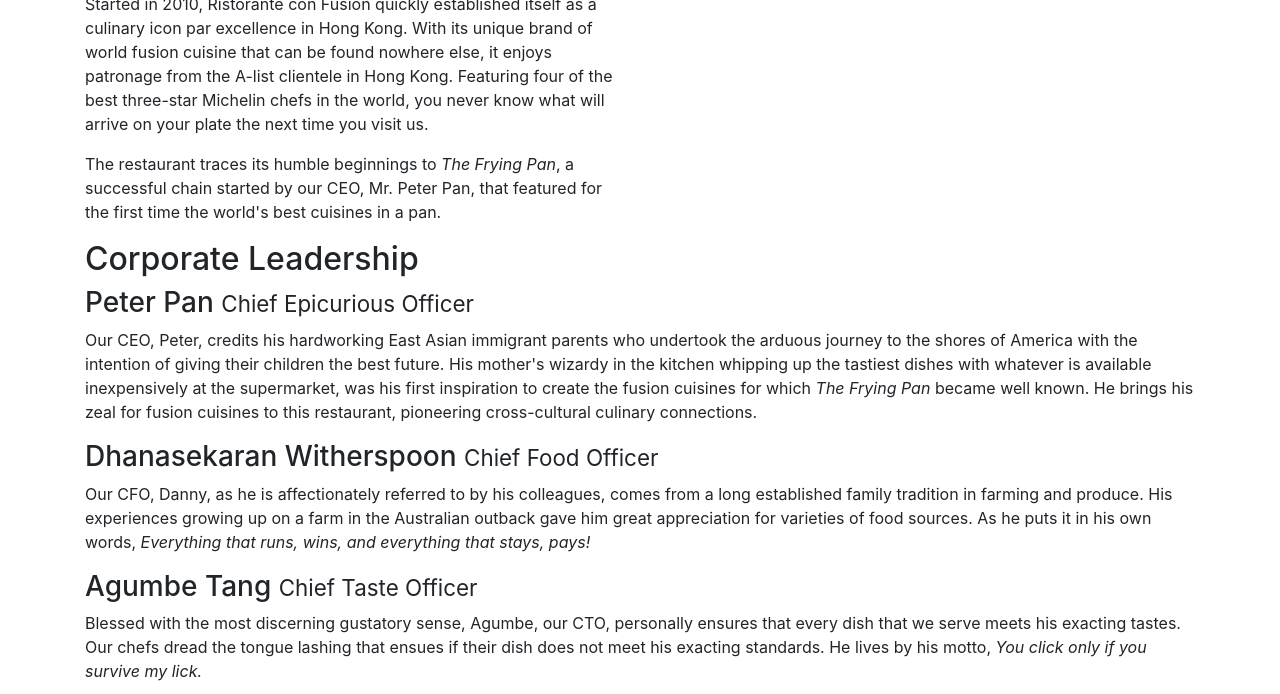
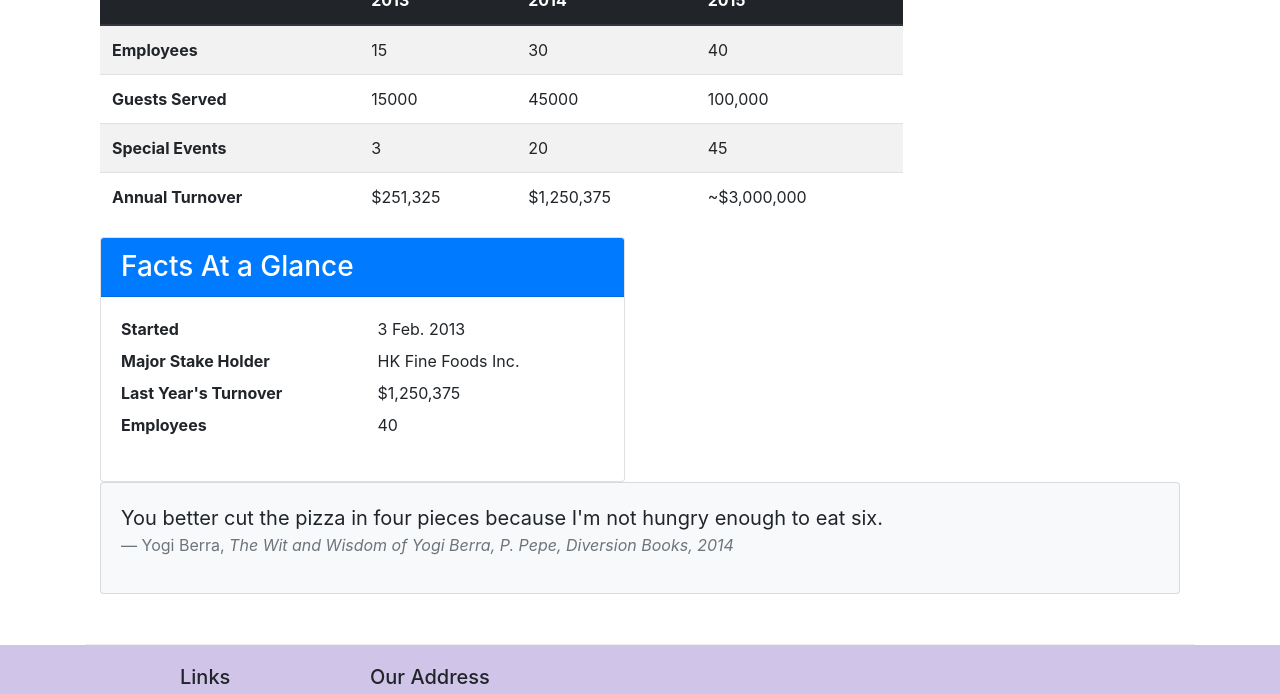
Before and after one commit to hieutrvan02/DemoBoostrap, a website: page aboutus.html in a window 1280 px wide. Shown: the part 519-1213 px from the top of the page. Drawn offline with nearby package versions, Linux system fonts and the light colour scheme.

Commit message:
Tables and Cards

```diff
--- a/aboutus.html
+++ b/aboutus.html
@@ -53,92 +53,91 @@
         </div>
     </header>
 
-    <div class="container">
-        <ol class="col-12 breadcrumb">
-            <li class="breadcrumb-item"><a href="./index.html">Home</a></li>
-            <li class="breadcrumb-item active">About Us</li>
-        </ol>
-        <div class="row">
-            <div class="col-12">
-                <h3>About Us</h3>
-                <hr>
+    <section>
+        <div class="container">
+            <div class="row">
+                <ol class="col-12 breadcrumb">
+                    <li class="breadcrumb-item"><a href="./index.html">Home</a></li>
+                    <li class="breadcrumb-item active">About Us</li>
+                </ol>
             </div>
-        </div>
+            <div class="row row-content">
+                <div class="col-12 col-sm-9">
+                    <h2>Facts &amp; Figures</h2>
+                    <div class="table-responsive">
+                        <table class="table table-striped">
+                            <thead class="thead-dark">
+                                <tr>
+                                    <th>&nbsp;</th>
+                                    <th>2013</th>
+                                    <th>2014</th>
+                                    <th>2015</th>
+                                </tr>
+                            </thead>
+                            <tbody>
+                                <tr>
+                                    <th>Employees</th>
+                                    <td>15</td>
+                                    <td>30</td>
+                                    <td>40</td>
+                                </tr>
+                                <tr>
+                                    <th>Guests Served</th>
+                                    <td>15000</td>
+                                    <td>45000</td>
+                                    <td>100,000</td>
+                                </tr>
+                                <tr>
+                                    <th>Special Events</th>
+                                    <td>3</td>
+                                    <td>20</td>
+                                    <td>45</td>
+                                </tr>
+                                <tr>
+                                    <th>Annual Turnover</th>
+                                    <td>$251,325</td>
+                                    <td>$1,250,375</td>
+                                    <td>~$3,000,000</td>
+                                </tr>
+                            </tbody>
+                        </table>
+                    </div>
 
-        <div class="row">
-            <div class="col-12 col-sm-6 col-md-6">
-                <h2>Our History</h2>
-                <p>Started in 2010, Ristorante con Fusion quickly established itself as a culinary icon par excellence
-                    in Hong Kong. With its unique brand of world fusion cuisine that can be found nowhere else, it
-                    enjoys patronage from the A-list clientele in Hong Kong. Featuring four of the best three-star
-                    Michelin chefs in the world, you never know what will arrive on your plate the next time you visit
-                    us.</p>
-                <p>The restaurant traces its humble beginnings to <em>The Frying Pan</em>, a successful chain started by
-                    our CEO, Mr. Peter Pan, that featured for the first time the world's best cuisines in a pan.</p>
-            </div>
-            <div>
-            </div>
-        </div>
-
-
-        <div class="row">
-            <div class="col col-sm col-md">
-                <div>
-                    <div>
-                        <h2>Corporate Leadership</h2>
-                        <h3>Peter Pan <small>Chief Epicurious Officer</small></h3>
-                    </div>
-                    <div class="d-none d-sm-block">
-                        <p>Our CEO, Peter, credits his hardworking East Asian immigrant parents who undertook the
-                            arduous journey to the shores of America with the intention of giving their children the
-                            best future. His mother's wizardy in the kitchen whipping up the tastiest dishes with
-                            whatever is available inexpensively at the supermarket, was his first inspiration to create
-                            the fusion cuisines for which <em>The Frying Pan</em> became well known. He brings his zeal
-                            for fusion cuisines to this restaurant, pioneering cross-cultural culinary connections.</p>
+                </div>
+                <div class="col-12 col-sm-3">
+                </div>
+                <div class="col-12 col-sm-6">
+                    <div class="card">
+                        <h3 class="card-header bg-primary text-white">Facts At a Glance</h3>
+                        <div class="card-body">
+                            <dl class="row">
+                                <dt class="col-6">Started</dt>
+                                <dd class="col-6">3 Feb. 2013</dd>
+                                <dt class="col-6">Major Stake Holder</dt>
+                                <dd class="col-6">HK Fine Foods Inc.</dd>
+                                <dt class="col-6">Last Year's Turnover</dt>
+                                <dd class="col-6">$1,250,375</dd>
+                                <dt class="col-6">Employees</dt>
+                                <dd class="col-6">40</dd>
+                            </dl>
+                        </div>
                     </div>
                 </div>
-                <div>
-                    <div>
-                        <h3>Dhanasekaran Witherspoon <small>Chief Food Officer</small></h3>
-                    </div>
-                    <div class="d-none d-sm-block">
-                        <p>Our CFO, Danny, as he is affectionately referred to by his colleagues, comes from a long
-                            established family tradition in farming and produce. His experiences growing up on a farm in
-                            the Australian outback gave him great appreciation for varieties of food sources. As he puts
-                            it in his own words, <em>Everything that runs, wins, and everything that stays, pays!</em>
-                        </p>
-                    </div>
-                </div>
-                <div>
-                    <div>
-                        <h3>Agumbe Tang <small>Chief Taste Officer</small></h3>
-                    </div>
-                    <div class="d-none d-sm-block">
-                        <p>Blessed with the most discerning gustatory sense, Agumbe, our CTO, personally ensures that
-                            every dish that we serve meets his exacting tastes. Our chefs dread the tongue lashing that
-                            ensues if their dish does not meet his exacting standards. He lives by his motto, <em>You
-                                click only if you survive my lick.</em></p>
-                    </div>
-                </div>
-                <div>
-                    <div>
-                        <h3>Alberto Somayya <small>Executive Chef</small></h3>
-                    </div>
-                    <div class="d-none d-sm-block">
-                        <p>Award winning three-star Michelin chef with wide International experience having worked
-                            closely with whos-who in the culinary world, he specializes in creating mouthwatering
-                            Indo-Italian fusion experiences. He says, <em>Put together the cuisines from the two
-                                craziest cultures, and you get a winning hit! Amma Mia!</em></p>
+                <div class="col-12">
+                    <div class="card card-body bg-light">
+                        <blockquote class="blockquote">
+                            <p class="mb-0">You better cut the pizza in four pieces because
+                                I'm not hungry enough to eat six.</p>
+                            <footer class="blockquote-footer">Yogi Berra,
+                                <cite title="Source Title">The Wit and Wisdom of Yogi Berra,
+                                    P. Pepe, Diversion Books, 2014</cite>
+                            </footer>
+                        </blockquote>
                     </div>
                 </div>
             </div>
         </div>
-
-
-
-    </div>
-
-
+    </section>
 
     <footer class="footer">
         <div class="container">
```
